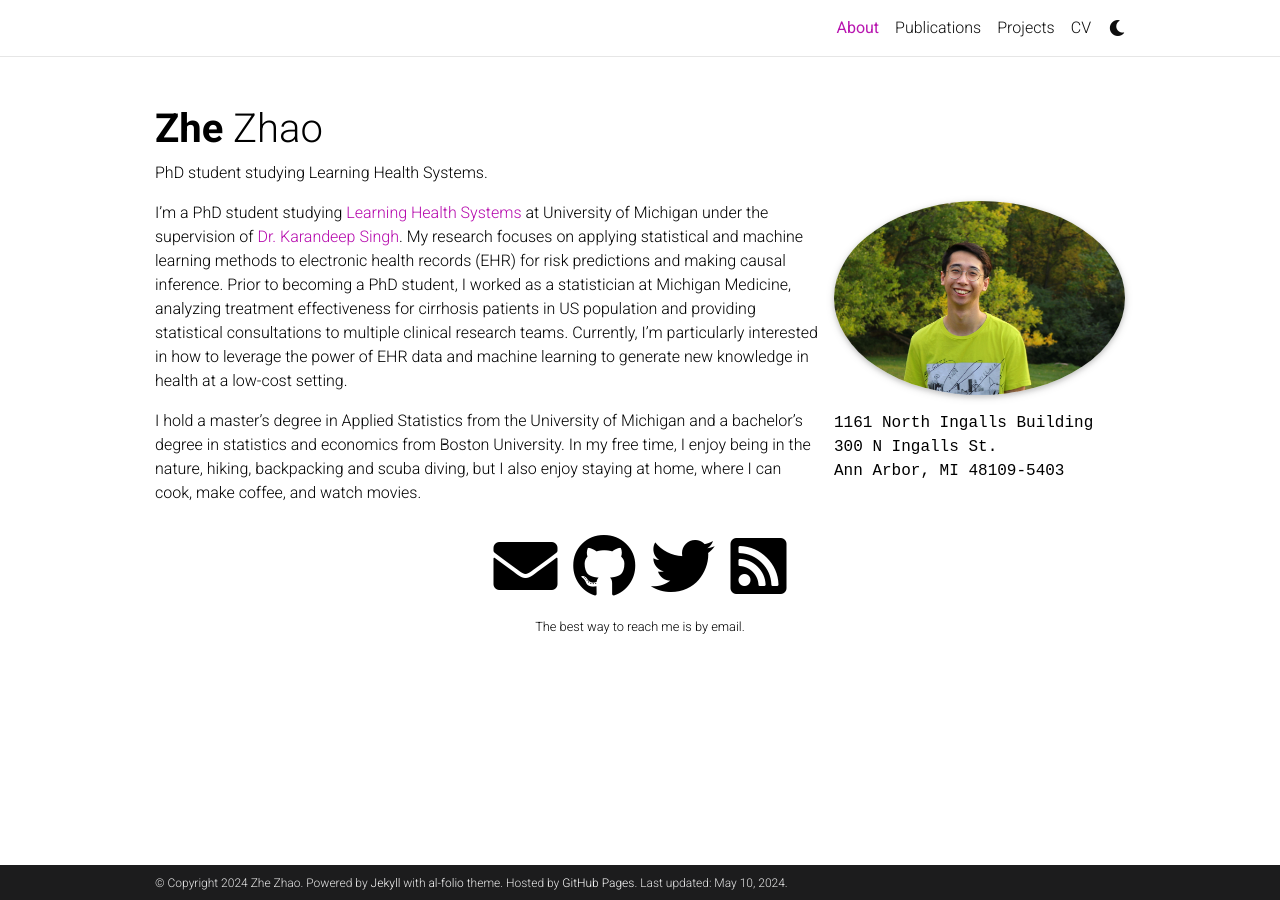
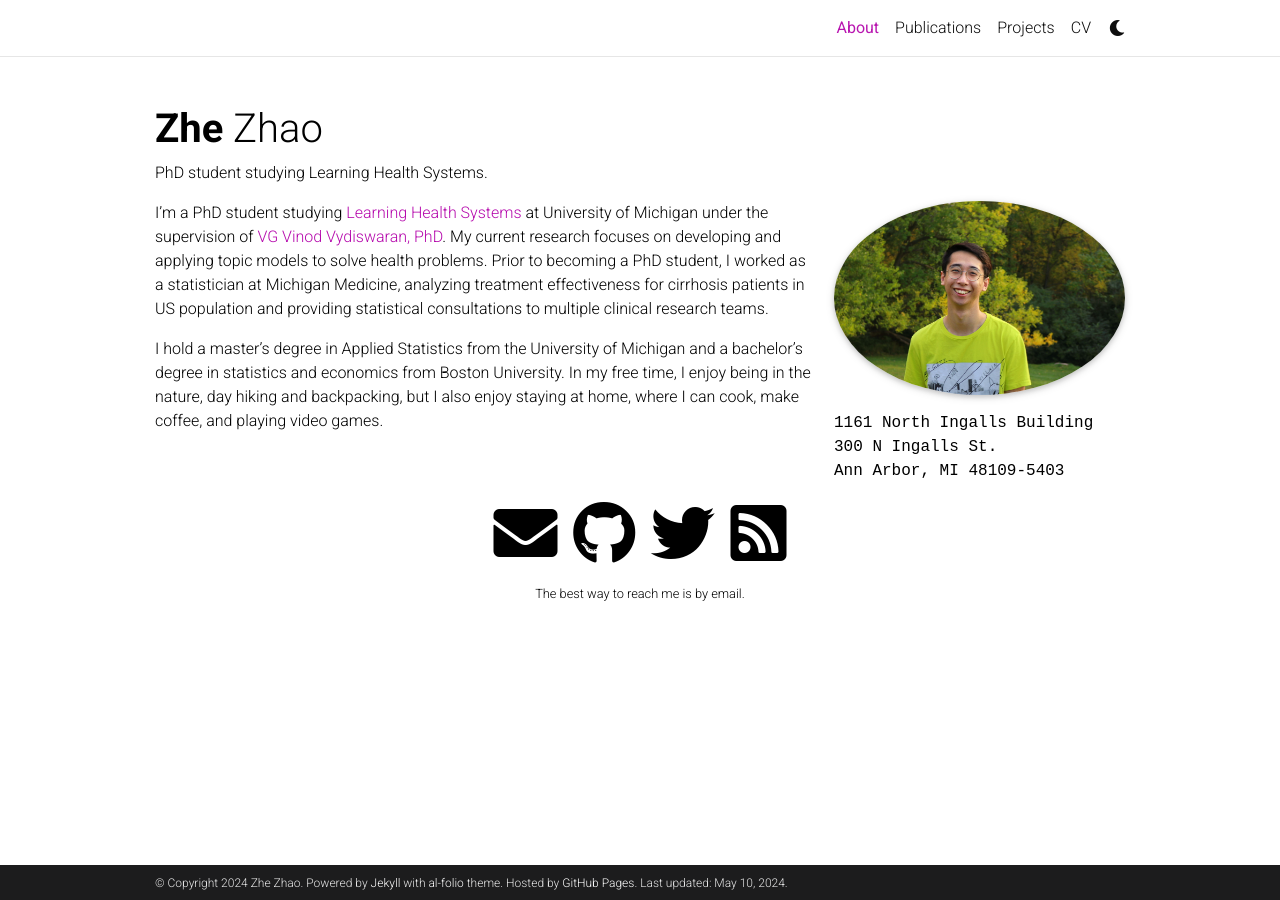
Before and after one commit to zhezhaozz/zhezhaozz.github.io, a Jekyll site: the page built from _pages/about.md, in a window 1280 px wide. Built offline with Jekyll 4.4.1, drawn with Linux system fonts in a browser that asks for light colours; full-size pictures stand in for the smaller copies a plugin makes; comment, search, counter and statistics services are not loaded; a style sheet for code colours, icons or effects is not loaded.

Commit message:
Update profile

```diff
--- a/_pages/about.md
+++ b/_pages/about.md
@@ -18,6 +18,6 @@ selected_papers: false # includes a list of papers marked as "selected={true}"
 social: true  # includes social icons at the bottom of the page
 ---
 
-I'm a PhD student studying [Learning Health Systems](https://medicine.umich.edu/dept/learning-health-sciences) at University of Michigan under the supervision of [Dr. Karandeep Singh](https://kdpsingh.lab.medicine.umich.edu/). My research focuses on applying statistical and machine learning methods to electronic health records (EHR) for risk predictions and making causal inference. Prior to becoming a PhD student, I worked as a statistician at Michigan Medicine, analyzing treatment effectiveness for cirrhosis patients in US population and providing statistical consultations to multiple clinical research teams. Currently, I'm particularly interested in how to leverage the power of EHR data and machine learning to generate new knowledge in health at a low-cost setting.
+I'm a PhD student studying [Learning Health Systems](https://medicine.umich.edu/dept/learning-health-sciences) at University of Michigan under the supervision of [VG Vinod Vydiswaran, PhD](https://medicine.umich.edu/dept/lhs/vg-vinod-vydiswaran-phd). My current research focuses on developing and applying topic models to solve health problems. Prior to becoming a PhD student, I worked as a statistician at Michigan Medicine, analyzing treatment effectiveness for cirrhosis patients in US population and providing statistical consultations to multiple clinical research teams.
 
-I hold a master’s degree in Applied Statistics from the University of Michigan and a bachelor’s degree in statistics and economics from Boston University. In my free time, I enjoy being in the nature, hiking, backpacking and scuba diving, but I also enjoy staying at home, where I can cook, make coffee, and watch movies.
+I hold a master’s degree in Applied Statistics from the University of Michigan and a bachelor’s degree in statistics and economics from Boston University. In my free time, I enjoy being in the nature, day hiking and backpacking, but I also enjoy staying at home, where I can cook, make coffee, and playing video games.
```
